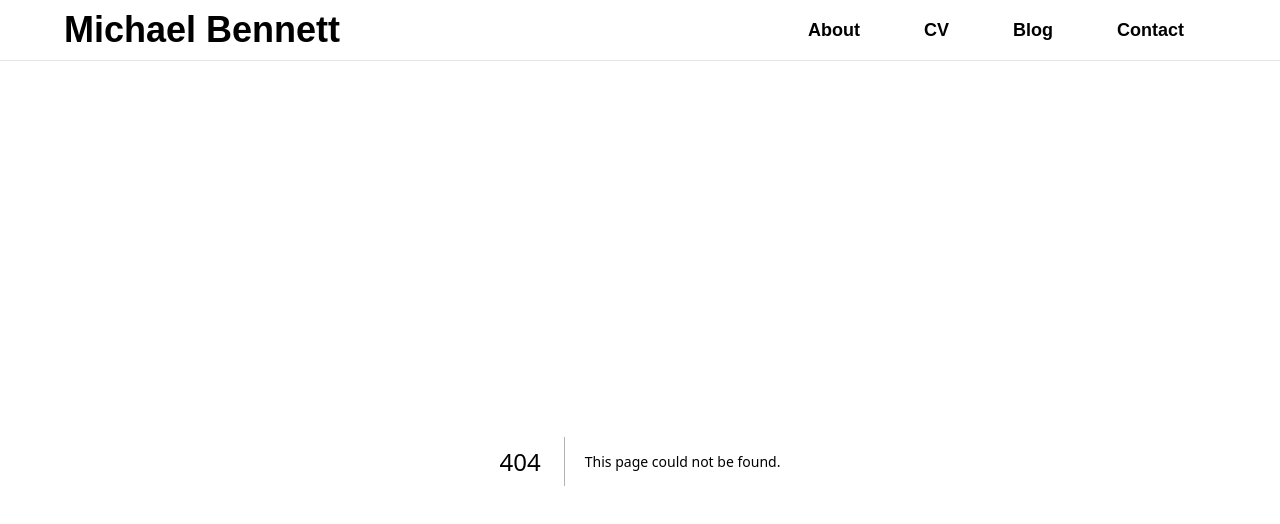
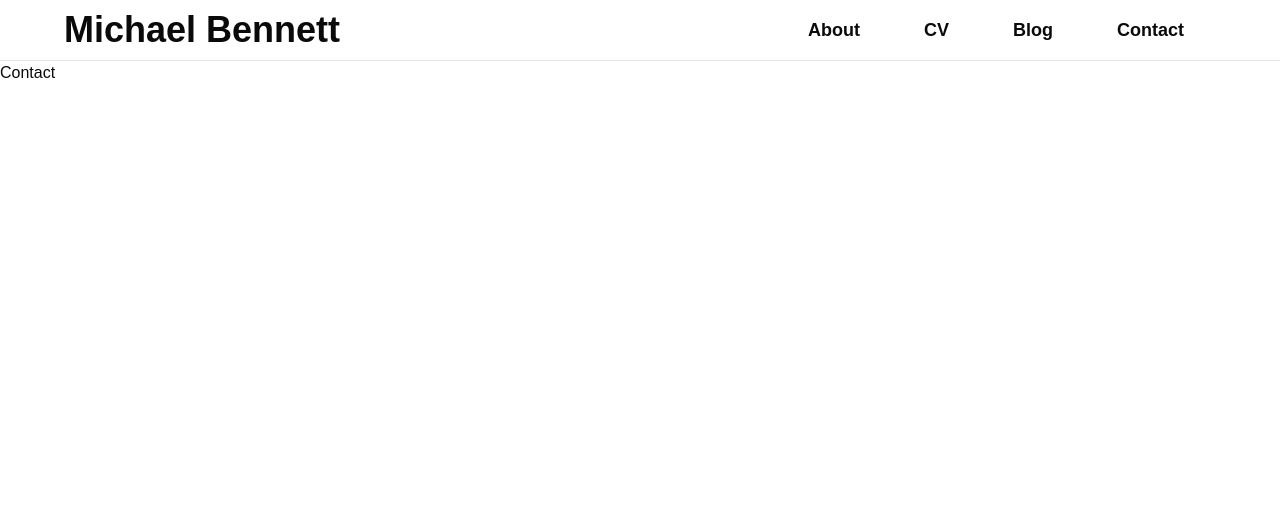
Before and after one commit to michaelbennett99/michaeldabennett.com, a Next.js app: page /contact in a window 1280 px wide. Before the commit this address had no page. Shown: the top 524 px of the page. Built offline with nearby package versions, Linux system fonts and the light colour scheme.

Commit message:
initialise contact page

```diff
--- /dev/null
+++ b/src/app/contact/page.tsx
@@ -0,0 +1,7 @@
+export default function Contact() {
+  return (
+    <main>
+      <h1>Contact</h1>
+    </main>
+  );
+}
```
